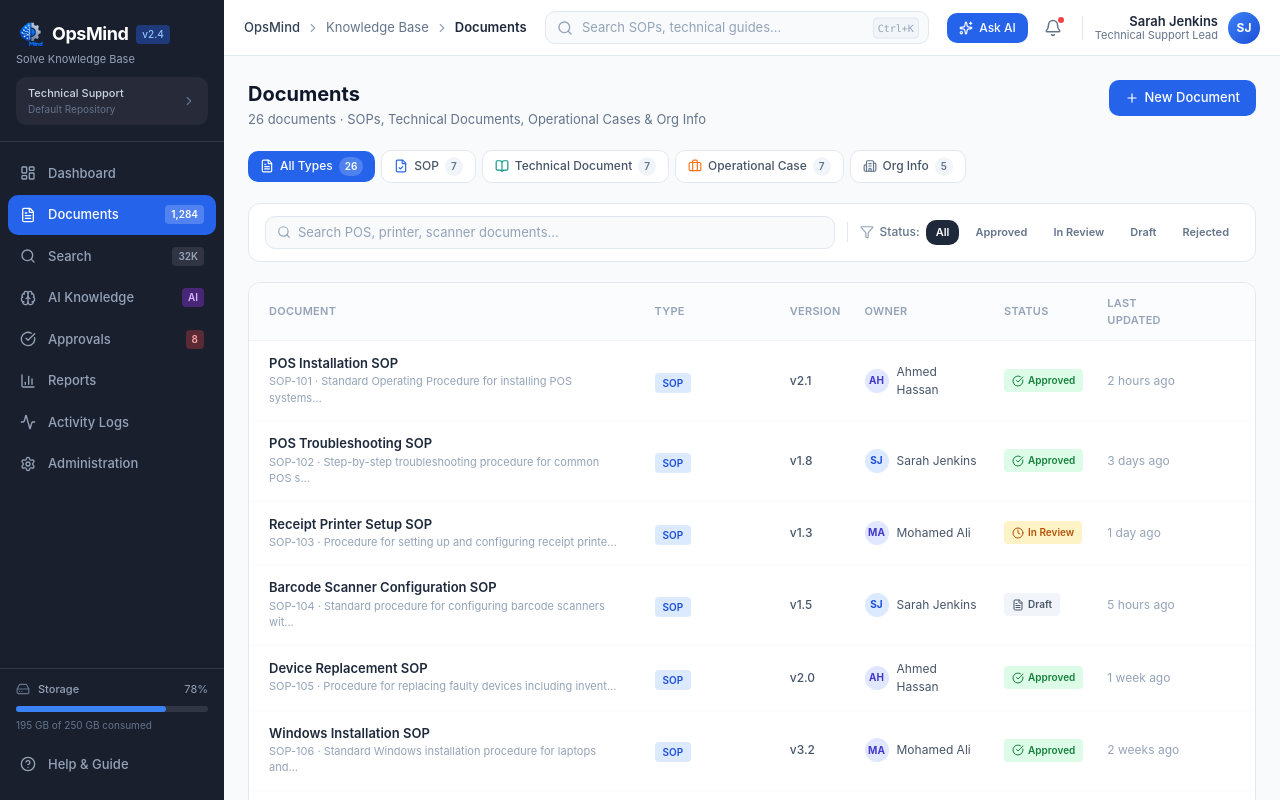
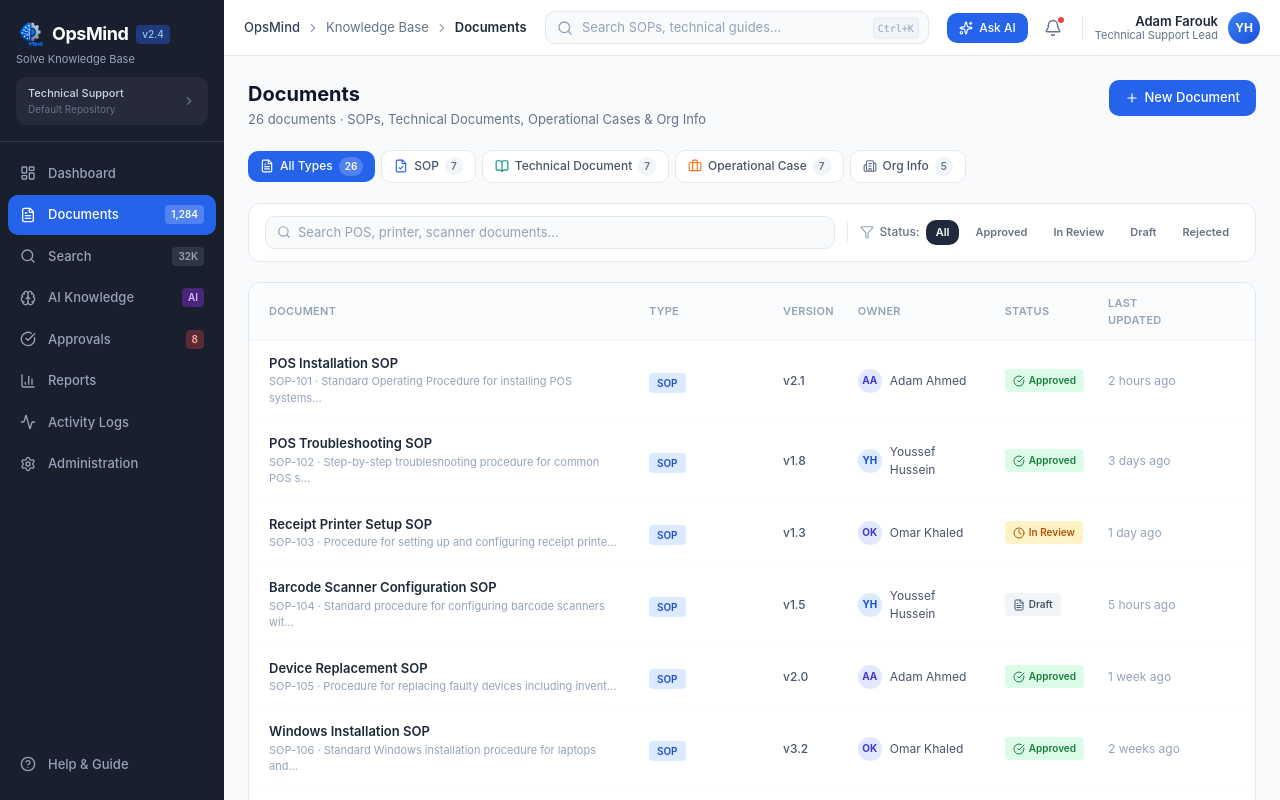
Before and after one commit to adamfarouk14/OpsMind, a React (Vite) app: page /documents in a window 1280 px wide. Built offline with nearby package versions, Linux system fonts and the light colour scheme.

Commit message:
Tu. update

```diff
--- a/src/components/layout/Header.tsx
+++ b/src/components/layout/Header.tsx
@@ -20,15 +20,12 @@ export function Header({ onMenuClick }: HeaderProps) {
   const location = useLocation()
   const currentPage = routeLabels[location.pathname] ?? 'Dashboard'
 
-
   return (
     <header className="h-14 bg-white border-b border-slate-200 flex-shrink-0 z-10">
       <div className="h-full px-4 lg:px-5 flex items-center justify-between gap-4">
 
-
-
-        {/* Left: hamburger + breadcrumb */}
         <div className="flex items-center gap-3 min-w-0">
+          {/* hamburger — for mobile only */}
           <button
             onClick={onMenuClick}
             className="lg:hidden p-1.5 text-slate-500 hover:bg-slate-100 rounded-lg transition-colors flex-shrink-0"
@@ -36,9 +33,7 @@ export function Header({ onMenuClick }: HeaderProps) {
             <Menu className="w-5 h-5" />
           </button>
 
-
-
-          {/* Breadcrumb */}
+          {/* breadcrumb — hidden on small screens */}
           <nav className="hidden sm:flex items-center gap-1.5 text-[13px] text-slate-500 min-w-0">
             <span className="font-medium text-slate-700">OpsMind</span>
             <ChevronRight className="w-3.5 h-3.5 flex-shrink-0 text-slate-400" />
@@ -47,18 +42,11 @@ export function Header({ onMenuClick }: HeaderProps) {
             <span className="font-semibold text-slate-800 truncate">{currentPage}</span>
           </nav>
 
-
-
-
-          {/* Mobile: just page name */}
+          {/* just the page name on mobile.. */}
           <span className="sm:hidden text-[14px] font-semibold text-slate-800">{currentPage}</span>
         </div>
 
-
-
-
-
-        {/* Center: Search bar */}
+        {/* search bar — hidden below md */}
         <div className="flex-1 max-w-sm hidden md:block">
           <div className="relative">
             <Search className="absolute left-3 top-1/2 -translate-y-1/2 text-slate-400 w-4 h-4" />
@@ -67,50 +55,36 @@ export function Header({ onMenuClick }: HeaderProps) {
               placeholder="Search SOPs, technical guides…"
               className="w-full pl-9 pr-3 py-1.5 text-[13px] bg-slate-50 border border-slate-200 rounded-lg focus:outline-none focus:ring-2 focus:ring-blue-500 focus:border-transparent focus:bg-white transition-colors placeholder:text-slate-400"
             />
-            <kbd className="absolute right-2.5 top-1/2 -translate-y-1/2 text-[10px] text-slate-400 bg-slate-100 border border-slate-200 rounded px-1 py-0.5 font-mono hidden lg:block">Ctrl+K</kbd>
+            <kbd className="absolute right-2.5 top-1/2 -translate-y-1/2 text-[10px] text-slate-400 bg-slate-100 border border-slate-200 rounded px-1 py-0.5 font-mono">Ctrl+K</kbd>
           </div>
         </div>
 
-
-
-
-        {/* Right: Ask AI + bell + user */}
         <div className="flex items-center gap-2 flex-shrink-0">
-          {/* Ask AI button */}
           <button className="hidden sm:flex items-center gap-1.5 px-3 py-1.5 bg-blue-600 hover:bg-blue-700 text-white text-[12px] font-medium rounded-lg transition-colors">
             <Sparkles className="w-3.5 h-3.5" />
             Ask AI
           </button>
 
 
-
-
           {/* Notification bell */}
           <button className="relative p-2 text-slate-500 hover:bg-slate-100 rounded-lg transition-colors">
-            <Bell className="w-4.5 h-4.5 w-[18px] h-[18px]" />
+            <Bell className="w-[18px] h-[18px]" />
             <span className="absolute top-1.5 right-1.5 w-1.5 h-1.5 bg-red-500 rounded-full" />
           </button>
 
-
-
-
-
-          {/* Divider */}
           <div className="w-px h-6 bg-slate-200 mx-1" />
 
-
-
-          {/* User profile */}
           <div className="flex items-center gap-2.5">
             <div className="text-right hidden lg:block">
-              <p className="text-[13px] font-semibold text-slate-800 leading-tight">Sarah Jenkins</p>
+              <p className="text-[13px] font-semibold text-slate-800 leading-tight">Adam Farouk</p>
               <p className="text-[11px] text-slate-500 leading-tight">Technical Support Lead</p>
             </div>
             <div className="w-8 h-8 rounded-full bg-gradient-to-br from-blue-500 to-blue-700 flex items-center justify-center text-white text-[12px] font-bold flex-shrink-0">
-              SJ
+              YH
             </div>
           </div>
         </div>
+
       </div>
     </header>
   )
--- a/src/components/layout/Layout.tsx
+++ b/src/components/layout/Layout.tsx
@@ -8,10 +8,7 @@ export function Layout() {
 
   return (
     <div className="flex h-screen overflow-hidden bg-slate-50">
-      {/* Sidebar — sticky, full height, scrolls internally */}
       <Sidebar isOpen={isSidebarOpen} onClose={() => setIsSidebarOpen(false)} />
-
-      {/* Right side: header + scrollable content */}
       <div className="flex flex-col flex-1 min-w-0 overflow-hidden">
         <Header onMenuClick={() => setIsSidebarOpen(true)} />
         <main className="flex-1 overflow-y-auto p-5 lg:p-6">
--- a/src/components/layout/Sidebar.tsx
+++ b/src/components/layout/Sidebar.tsx
@@ -31,16 +31,12 @@ interface SidebarProps {
   onClose: () => void
 }
 
-
-
-
-
 export function Sidebar({ isOpen, onClose }: SidebarProps) {
   const location = useLocation()
 
   return (
     <>
-      {/* mobile overlay */}
+      {/* dark overlay when sidebar is open on mobile */}
       {isOpen && (
         <div
           className="fixed inset-0 bg-black/60 z-40 lg:hidden"
@@ -48,9 +44,6 @@ export function Sidebar({ isOpen, onClose }: SidebarProps) {
         />
       )}
 
-
-
-      {/* sidebar */}
       <aside className={`
         fixed left-0 top-0 h-full z-50
         transform transition-transform duration-300 ease-in-out
@@ -60,10 +53,7 @@ export function Sidebar({ isOpen, onClose }: SidebarProps) {
         bg-[#1a1f2e] text-white
       `}>
 
-
-
-
-        {/* logo section */}
+        {/* logo + repo selector */}
         <div className="px-4 pt-5 pb-4 border-b border-white/10">
           <div className="flex items-center justify-between">
             <div>
@@ -74,6 +64,7 @@ export function Sidebar({ isOpen, onClose }: SidebarProps) {
               </div>
               <p className="text-[11px] text-slate-400 mt-1.5 leading-none">Solve Knowledge Base</p>
             </div>
+            {/* close button — mobile only */}
             <button
               onClick={onClose}
               className="lg:hidden text-slate-400 hover:text-white transition-colors p-1 rounded"
@@ -82,11 +73,6 @@ export function Sidebar({ isOpen, onClose }: SidebarProps) {
             </button>
           </div>
 
-
-
-
-
-          {/* repository selector */}
           <button className="mt-3 w-full flex items-center justify-between text-left bg-white/5 hover:bg-white/10 rounded-lg px-3 py-2 transition-colors group">
             <div>
               <p className="text-[11px] text-slate-300 font-medium">Technical Support</p>
@@ -96,13 +82,7 @@ export function Sidebar({ isOpen, onClose }: SidebarProps) {
           </button>
         </div>
 
-
-
-
-
-
-
-        {/* navigation */}
+        {/* nav links */}
         <nav className="flex-1 overflow-y-auto py-3">
           <ul className="space-y-0.5 px-2">
             {navigationItems.map((item) => {
@@ -119,7 +99,6 @@ export function Sidebar({ isOpen, onClose }: SidebarProps) {
                         ? 'bg-blue-600 text-white'
                         : 'text-slate-400 hover:bg-white/10 hover:text-white'
                     }`}
-                    style={!isActive ? {} : {}}
                   >
                     <div className="flex items-center gap-3">
                       <Icon className="w-4 h-4 flex-shrink-0" />
@@ -145,12 +124,8 @@ export function Sidebar({ isOpen, onClose }: SidebarProps) {
           </ul>
         </nav>
 
-
-
-
-
-        {/* storage usage */}
-        <div className="px-4 py-3 border-t border-white/10">
+        {/* storage bar */}
+        {/* <div className="px-4 py-3 border-t border-white/10">
           <div className="flex items-center gap-2 mb-2">
             <HardDrive className="w-3.5 h-3.5 text-slate-500" />
             <span className="text-[11px] text-slate-400 font-medium">Storage</span>
@@ -163,13 +138,8 @@ export function Sidebar({ isOpen, onClose }: SidebarProps) {
             />
           </div>
           <p className="text-[10px] text-slate-500 mt-1.5">195 GB of 250 GB consumed</p>
-        </div>
+        </div> */}
 
-
-
-
-
-        {/* Help & Guide */}
         <div className="px-2 pb-4">
           <Link
             to="/help"
@@ -182,6 +152,7 @@ export function Sidebar({ isOpen, onClose }: SidebarProps) {
             <ChevronRight className="w-3.5 h-3.5 opacity-0 group-hover:opacity-100 transition-opacity" />
           </Link>
         </div>
+
       </aside>
     </>
   )
--- a/src/pages/Dashboard.tsx
+++ b/src/pages/Dashboard.tsx
@@ -73,6 +73,9 @@ const metrics = [
   },
 ]
 
+
+
+
 // chart data (8 weeks)
 const chartData = [
   { week: 'Week 1', created: 28, updated: 18 },
@@ -85,6 +88,10 @@ const chartData = [
   { week: 'Week 8 (Current)', created: 55, updated: 48 },
 ]
 const maxVal = Math.max(...chartData.flatMap(d => [d.created, d.updated]))
+
+
+
+
 
 // quick actions
 const quickActions = [
@@ -118,59 +125,64 @@ const quickActions = [
   },
 ]
 
+
+
+
 // recent activity
 const recentActivity = [
   {
     id: 1,
-    user: 'Ahmed Hassan',
+    user: 'Adam Ahmed',
     action: 'approved',
     doc: 'SOP-102 (POS Troubleshooting SOP)',
     time: '15 minutes ago',
     dot: 'bg-green-500',
-    initials: 'AH',
+    initials: 'AA',
     avatarBg: 'bg-indigo-100 text-indigo-700',
   },
   {
     id: 2,
-    user: 'Elena Rostova',
+    user: 'Nour El-Din',
     action: 'submitted draft',
     doc: 'v1.6 of Receipt Printer Troubleshooting Guide',
     time: '45 minutes ago',
     dot: 'bg-blue-500',
-    initials: 'ER',
+    initials: 'NE',
     avatarBg: 'bg-pink-100 text-pink-700',
   },
   {
     id: 3,
-    user: 'David Chen',
+    user: 'Hassan Mostafa',
     action: 'updated',
     doc: 'Operational Case 03-412 (POS Not Powering On)',
     time: '2 hours ago',
     dot: 'bg-orange-400',
-    initials: 'DC',
+    initials: 'HM',
     avatarBg: 'bg-orange-100 text-orange-700',
   },
   {
     id: 4,
-    user: 'Sarah Jenkins',
+    user: 'Youssef Hussein',
     action: 'updated access permissions for',
     doc: 'Device Maintenance Guidelines',
     time: '4 hours ago',
     dot: 'bg-blue-500',
-    initials: 'SJ',
+    initials: 'YH',
     avatarBg: 'bg-blue-100 text-blue-700',
   },
   {
     id: 5,
-    user: 'Mohamed Ali',
+    user: 'Karim Mahmoud',
     action: 'published v2.0 of',
     doc: 'Windows Installation SOP',
     time: '6 hours ago',
     dot: 'bg-purple-500',
-    initials: 'MA',
-    avatarBg: 'bg-indigo-100 text-indigo-700',
+    initials: 'KM',
+    avatarBg: 'bg-purple-100 text-purple-700',
   },
 ]
+
+
 
 // documents table
 const documents = [
@@ -181,7 +193,7 @@ const documents = [
     type: 'SOP',
     typeColor: 'bg-blue-100 text-blue-700',
     version: 'v1.8',
-    owner: 'A. Hassan',
+    owner: 'A. Ahmed',
     ownerBg: 'bg-indigo-100 text-indigo-700',
     status: 'Approved',
     statusColor: 'bg-green-100 text-green-700',
@@ -193,7 +205,7 @@ const documents = [
     type: 'Technical Document',
     typeColor: 'bg-teal-100 text-teal-700',
     version: 'v1.6',
-    owner: 'E. Rostova',
+    owner: 'N. El-Din',
     ownerBg: 'bg-pink-100 text-pink-700',
     status: 'In Review',
     statusColor: 'bg-amber-100 text-amber-700',
@@ -205,7 +217,7 @@ const documents = [
     type: 'Operational Case',
     typeColor: 'bg-orange-100 text-orange-700',
     version: 'v1.0',
-    owner: 'D. Chen',
+    owner: 'H. Mostafa',
     ownerBg: 'bg-orange-100 text-orange-700',
     status: 'Approved',
     statusColor: 'bg-green-100 text-green-700',
@@ -217,22 +229,23 @@ const documents = [
     type: 'Org Info',
     typeColor: 'bg-slate-100 text-slate-600',
     version: 'v1.5',
-    owner: 'S. Jenkins',
+    owner: 'Y. Hussein',
     ownerBg: 'bg-blue-100 text-blue-700',
     status: 'Draft',
     statusColor: 'bg-slate-100 text-slate-600',
   },
 ]
 
-// ─────────────────────────────────────────────────────────────────────────────
 export function Dashboard() {
   return (
     <div className="space-y-5">
 
+
+
       {/* welcome + top ctas */}
       <div className="flex flex-wrap items-start justify-between gap-3">
         <div>
-          <h1 className="text-xl font-bold text-slate-900">Welcome back, Sarah Jenkins</h1>
+          <h1 className="text-xl font-bold text-slate-900">Welcome back, Youssef Hussein</h1>
           <div className="flex items-center flex-wrap gap-1.5 mt-1 text-[13px] text-slate-500">
             <button className="text-blue-600 hover:underline font-medium">Technical Support Knowledge Base</button>
             <ChevronRight className="w-3.5 h-3.5" />
@@ -257,6 +270,10 @@ export function Dashboard() {
         </div>
       </div>
 
+
+
+
+
       {/* metric cards */}
       <div className="grid grid-cols-1 sm:grid-cols-2 xl:grid-cols-4 gap-4">
         {metrics.map((m) => {
@@ -271,7 +288,10 @@ export function Dashboard() {
               </div>
               <p className="text-2xl font-bold text-slate-900 leading-none mb-2">{m.value}</p>
 
-              {/* optional sub-badges */}
+
+
+
+              {/* show sub-badges for the pending approvals card */}
               {m.subBadges && (
                 <div className="flex flex-wrap gap-1 mb-2">
                   {m.subBadges.map(b => (
@@ -280,7 +300,11 @@ export function Dashboard() {
                 </div>
               )}
 
-              {/* optional stacked bar */}
+
+
+
+
+              {/* stacked bar for the doc types card */}
               {m.bar && (
                 <div className="flex gap-0.5 h-1.5 rounded-full overflow-hidden mb-2">
                   {m.bar.map(b => (
@@ -289,7 +313,9 @@ export function Dashboard() {
                 </div>
               )}
 
-              {/* simple text sub */}
+
+
+              {/* plain text breakdown for the other cards */}
               {!m.subBadges && !m.bar && (
                 <p className="text-[11px] text-slate-500 leading-relaxed">
                   {m.sub.join(' · ')}
@@ -330,6 +356,8 @@ export function Dashboard() {
             </div>
           </div>
 
+
+
           {/* chart */}
           <div className="mt-4 flex items-end gap-2 h-44 px-1">
             {chartData.map((d, i) => {
@@ -356,6 +384,8 @@ export function Dashboard() {
             })}
           </div>
 
+
+
           {/* legend */}
           <div className="flex items-center gap-4 mt-3 pt-3 border-t border-slate-100">
             <div className="flex items-center gap-1.5">
@@ -369,6 +399,8 @@ export function Dashboard() {
             <span className="ml-auto text-[11px] text-slate-400">Showing activity over past 8 weeks</span>
           </div>
         </div>
+
+
 
         {/* quick actions panel */}
         <div className="bg-white rounded-xl border border-slate-200 p-5 flex flex-col">
@@ -398,6 +430,8 @@ export function Dashboard() {
           </div>
         </div>
       </div>
+
+
 
       {/* documents table + activity log */}
       <div className="grid grid-cols-1 xl:grid-cols-3 gap-4">
@@ -476,6 +510,9 @@ export function Dashboard() {
           </div>
         </div>
 
+
+
+
         {/* recent activity log */}
         <div className="bg-white rounded-xl border border-slate-200 p-5 flex flex-col">
           <div className="flex items-center justify-between mb-3">
--- a/src/pages/Documents.tsx
+++ b/src/pages/Documents.tsx
@@ -49,8 +49,8 @@ const mockDocuments: Document[] = [
     code: 'SOP-101',
     type: 'SOP',
     version: 'v2.1',
-    owner: 'Ahmed Hassan',
-    ownerInitials: 'AH',
+    owner: 'Adam Ahmed',
+    ownerInitials: 'AA',
     ownerColor: 'bg-indigo-100 text-indigo-700',
     status: 'Approved',
     updatedAt: '2 hours ago',
@@ -62,8 +62,8 @@ const mockDocuments: Document[] = [
     code: 'SOP-102',
     type: 'SOP',
     version: 'v1.8',
-    owner: 'Sarah Jenkins',
-    ownerInitials: 'SJ',
+    owner: 'Youssef Hussein',
+    ownerInitials: 'YH',
     ownerColor: 'bg-blue-100 text-blue-700',
     status: 'Approved',
     updatedAt: '3 days ago',
@@ -75,8 +75,8 @@ const mockDocuments: Document[] = [
     code: 'SOP-103',
     type: 'SOP',
     version: 'v1.3',
-    owner: 'Mohamed Ali',
-    ownerInitials: 'MA',
+    owner: 'Omar Khaled',
+    ownerInitials: 'OK',
     ownerColor: 'bg-indigo-100 text-indigo-700',
     status: 'In Review',
     updatedAt: '1 day ago',
@@ -88,8 +88,8 @@ const mockDocuments: Document[] = [
     code: 'SOP-104',
     type: 'SOP',
     version: 'v1.5',
-    owner: 'Sarah Jenkins',
-    ownerInitials: 'SJ',
+    owner: 'Youssef Hussein',
+    ownerInitials: 'YH',
     ownerColor: 'bg-blue-100 text-blue-700',
     status: 'Draft',
     updatedAt: '5 hours ago',
@@ -101,8 +101,8 @@ const mockDocuments: Document[] = [
     code: 'SOP-105',
     type: 'SOP',
     version: 'v2.0',
-    owner: 'Ahmed Hassan',
-    ownerInitials: 'AH',
+    owner: 'Adam Ahmed',
+    ownerInitials: 'AA',
     ownerColor: 'bg-indigo-100 text-indigo-700',
     status: 'Approved',
     updatedAt: '1 week ago',
@@ -114,8 +114,8 @@ const mockDocuments: Document[] = [
     code: 'SOP-106',
     type: 'SOP',
     version: 'v3.2',
-    owner: 'Mohamed Ali',
-    ownerInitials: 'MA',
+    owner: 'Omar Khaled',
+    ownerInitials: 'OK',
     ownerColor: 'bg-indigo-100 text-indigo-700',
     status: 'Approved',
     updatedAt: '2 weeks ago',
@@ -127,8 +127,8 @@ const mockDocuments: Document[] = [
     code: 'SOP-107',
     type: 'SOP',
     version: 'v1.4',
-    owner: 'Sarah Jenkins',
-    ownerInitials: 'SJ',
+    owner: 'Youssef Hussein',
+    ownerInitials: 'YH',
     ownerColor: 'bg-blue-100 text-blue-700',
     status: 'In Review',
     updatedAt: '4 days ago',
@@ -142,8 +142,8 @@ const mockDocuments: Document[] = [
     code: 'TG-201',
     type: 'Technical Document',
     version: 'v2.3',
-    owner: 'Elena Rostova',
-    ownerInitials: 'ER',
+    owner: 'Nour El-Din',
+    ownerInitials: 'NE',
     ownerColor: 'bg-pink-100 text-pink-700',
     status: 'In Review',
     updatedAt: '45 min ago',
@@ -155,8 +155,8 @@ const mockDocuments: Document[] = [
     code: 'TG-202',
     type: 'Technical Document',
     version: 'v1.6',
-    owner: 'Michael Chang',
-    ownerInitials: 'MC',
+    owner: 'Karim Mahmoud',
+    ownerInitials: 'KM',
     ownerColor: 'bg-purple-100 text-purple-700',
     status: 'Approved',
     updatedAt: '6 hours ago',
@@ -168,8 +168,8 @@ const mockDocuments: Document[] = [
     code: 'TG-203',
     type: 'Technical Document',
     version: 'v1.8',
-    owner: 'Elena Rostova',
-    ownerInitials: 'ER',
+    owner: 'Nour El-Din',
+    ownerInitials: 'NE',
     ownerColor: 'bg-pink-100 text-pink-700',
     status: 'Approved',
     updatedAt: '2 days ago',
@@ -181,8 +181,8 @@ const mockDocuments: Document[] = [
     code: 'TG-204',
     type: 'Technical Document',
     version: 'v2.1',
-    owner: 'Michael Chang',
-    ownerInitials: 'MC',
+    owner: 'Karim Mahmoud',
+    ownerInitials: 'KM',
     ownerColor: 'bg-purple-100 text-purple-700',
     status: 'Approved',
     updatedAt: '1 week ago',
@@ -194,8 +194,8 @@ const mockDocuments: Document[] = [
     code: 'TG-205',
     type: 'Technical Document',
     version: 'v1.4',
-    owner: 'Elena Rostova',
-    ownerInitials: 'ER',
+    owner: 'Nour El-Din',
+    ownerInitials: 'NE',
     ownerColor: 'bg-pink-100 text-pink-700',
     status: 'In Review',
     updatedAt: '3 days ago',
@@ -207,8 +207,8 @@ const mockDocuments: Document[] = [
     code: 'TG-206',
     type: 'Technical Document',
     version: 'v2.0',
-    owner: 'Michael Chang',
-    ownerInitials: 'MC',
+    owner: 'Karim Mahmoud',
+    ownerInitials: 'KM',
     ownerColor: 'bg-purple-100 text-purple-700',
     status: 'Approved',
     updatedAt: '5 days ago',
@@ -220,8 +220,8 @@ const mockDocuments: Document[] = [
     code: 'TG-207',
     type: 'Technical Document',
     version: 'v1.2',
-    owner: 'Elena Rostova',
-    ownerInitials: 'ER',
+    owner: 'Nour El-Din',
+    ownerInitials: 'NE',
     ownerColor: 'bg-pink-100 text-pink-700',
     status: 'Approved',
     updatedAt: '1 week ago',
@@ -235,8 +235,8 @@ const mockDocuments: Document[] = [
     code: 'OC-301',
     type: 'Operational Case',
     version: 'v1.0',
-    owner: 'David Chen',
-    ownerInitials: 'DC',
+    owner: 'Hassan Mostafa',
+    ownerInitials: 'HM',
     ownerColor: 'bg-orange-100 text-orange-700',
     status: 'Approved',
     updatedAt: '2 days ago',
@@ -248,8 +248,8 @@ const mockDocuments: Document[] = [
     code: 'OC-302',
     type: 'Operational Case',
     version: 'v1.1',
-    owner: 'Michael Chang',
-    ownerInitials: 'MC',
+    owner: 'Karim Mahmoud',
+    ownerInitials: 'KM',
     ownerColor: 'bg-purple-100 text-purple-700',
     status: 'Approved',
     updatedAt: '1 week ago',
@@ -261,8 +261,8 @@ const mockDocuments: Document[] = [
     code: 'OC-303',
     type: 'Operational Case',
     version: 'v1.0',
-    owner: 'David Chen',
-    ownerInitials: 'DC',
+    owner: 'Hassan Mostafa',
+    ownerInitials: 'HM',
     ownerColor: 'bg-orange-100 text-orange-700',
     status: 'Rejected',
     updatedAt: '4 days ago',
@@ -274,8 +274,8 @@ const mockDocuments: Document[] = [
     code: 'OC-304',
     type: 'Operational Case',
     version: 'v1.2',
-    owner: 'Ahmed Hassan',
-    ownerInitials: 'AH',
+    owner: 'Adam Ahmed',
+    ownerInitials: 'AA',
     ownerColor: 'bg-indigo-100 text-indigo-700',
     status: 'Approved',
     updatedAt: '3 days ago',
@@ -287,8 +287,8 @@ const mockDocuments: Document[] = [
     code: 'OC-305',
     type: 'Operational Case',
     version: 'v1.0',
-    owner: 'Mohamed Ali',
-    ownerInitials: 'MA',
+    owner: 'Omar Khaled',
+    ownerInitials: 'OK',
     ownerColor: 'bg-indigo-100 text-indigo-700',
     status: 'Approved',
     updatedAt: '5 days ago',
@@ -300,8 +300,8 @@ const mockDocuments: Document[] = [
     code: 'OC-306',
     type: 'Operational Case',
     version: 'v1.1',
-    owner: 'David Chen',
-    ownerInitials: 'DC',
+    owner: 'Hassan Mostafa',
+    ownerInitials: 'HM',
     ownerColor: 'bg-orange-100 text-orange-700',
     status: 'In Review',
     updatedAt: '2 days ago',
@@ -313,8 +313,8 @@ const mockDocuments: Document[] = [
     code: 'OC-307',
     type: 'Operational Case',
     version: 'v1.0',
-    owner: 'Ahmed Hassan',
-    ownerInitials: 'AH',
+    owner: 'Adam Ahmed',
+    ownerInitials: 'AA',
     ownerColor: 'bg-indigo-100 text-indigo-700',
     status: 'Approved',
     updatedAt: '1 week ago',
@@ -328,8 +328,8 @@ const mockDocuments: Document[] = [
     code: 'ORG-101',
     type: 'Org Info',
     version: 'v2.0',
-    owner: 'Sarah Jenkins',
-    ownerInitials: 'SJ',
+    owner: 'Youssef Hussein',
+    ownerInitials: 'YH',
     ownerColor: 'bg-blue-100 text-blue-700',
     status: 'Approved',
     updatedAt: '2 weeks ago',
@@ -341,8 +341,8 @@ const mockDocuments: Document[] = [
     code: 'ORG-102',
     type: 'Org Info',
     version: 'v1.5',
-    owner: 'Sarah Jenkins',
-    ownerInitials: 'SJ',
+    owner: 'Youssef Hussein',
+    ownerInitials: 'YH',
     ownerColor: 'bg-blue-100 text-blue-700',
     status: 'Approved',
     updatedAt: '1 month ago',
@@ -354,8 +354,8 @@ const mockDocuments: Document[] = [
     code: 'ORG-103',
     type: 'Org Info',
     version: 'v3.0',
-    owner: 'Mohamed Ali',
-    ownerInitials: 'MA',
+    owner: 'Omar Khaled',
+    ownerInitials: 'OK',
     ownerColor: 'bg-indigo-100 text-indigo-700',
     status: 'Approved',
     updatedAt: '3 weeks ago',
@@ -367,8 +367,8 @@ const mockDocuments: Document[] = [
     code: 'ORG-104',
     type: 'Org Info',
     version: 'v1.2',
-    owner: 'Ahmed Hassan',
-    ownerInitials: 'AH',
+    owner: 'Adam Ahmed',
+    ownerInitials: 'AA',
     ownerColor: 'bg-indigo-100 text-indigo-700',
     status: 'In Review',
     updatedAt: '1 week ago',
@@ -380,8 +380,8 @@ const mockDocuments: Document[] = [
     code: 'ORG-105',
     type: 'Org Info',
     version: 'v2.1',
-    owner: 'Sarah Jenkins',
-    ownerInitials: 'SJ',
+    owner: 'Youssef Hussein',
+    ownerInitials: 'YH',
     ownerColor: 'bg-blue-100 text-blue-700',
     status: 'Approved',
     updatedAt: '2 months ago',
```
Also changed, not shown: src/index.css (+6 -16 lines), 1 other file (tests, documents, lock files or other folders).
